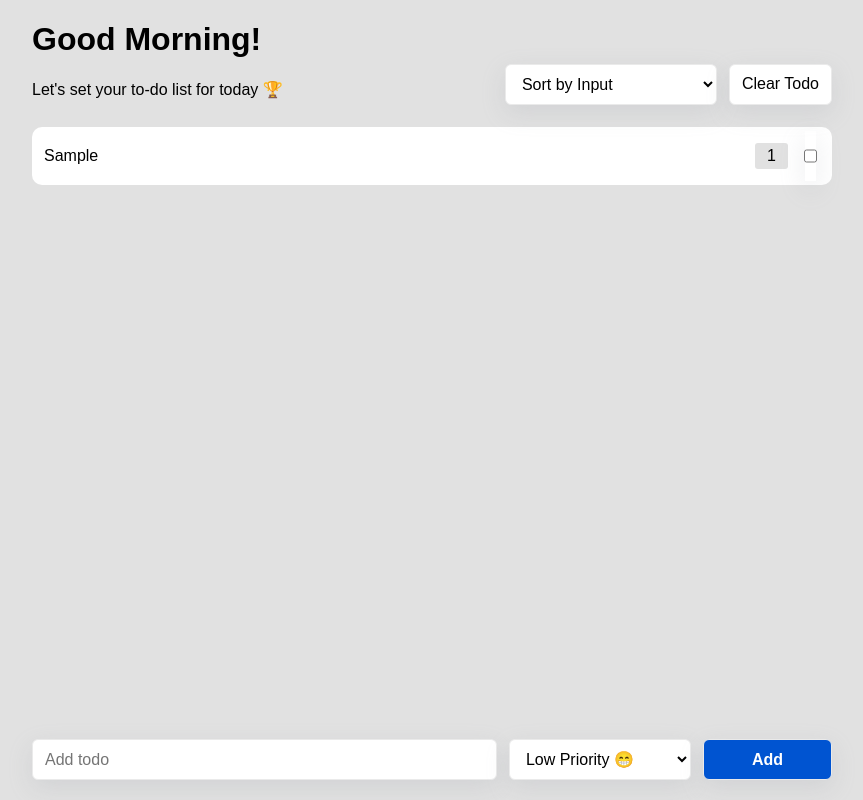
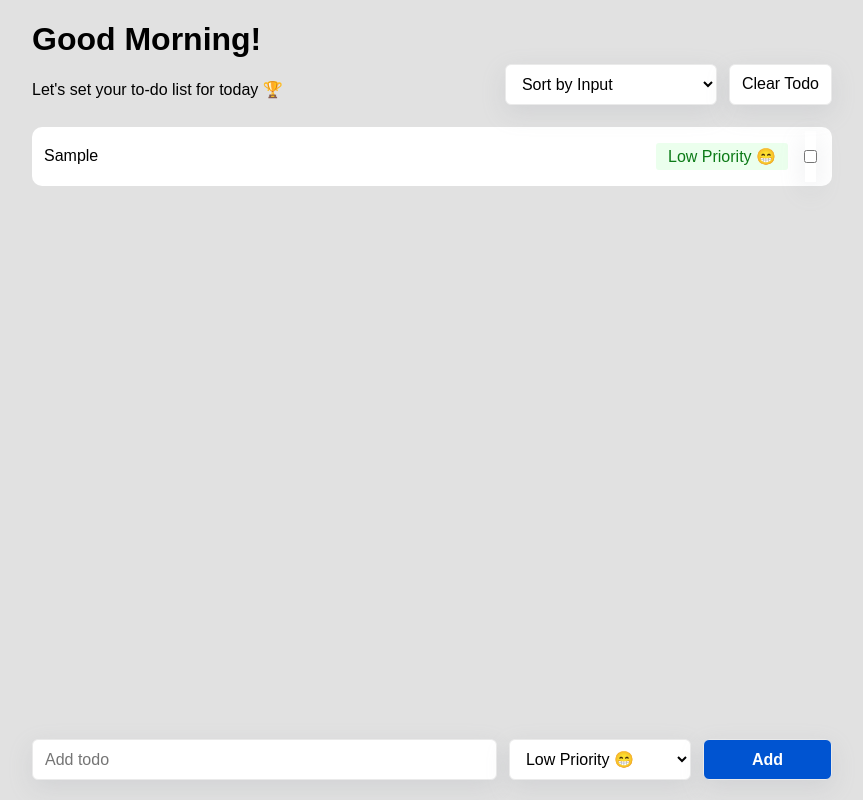
Before and after one commit to Mirzafatur/react-simple-todo, a React (Vite) app: page / in a window 1280 px wide. Both pictures are taken after typing "Sample" into the empty fields and a click on the button "Add". Shown: the whole page, without its empty margins (208-1071 px from the left). Built offline with nearby package versions, Linux system fonts and the light colour scheme.

Commit message:
feat "finished todo"

```diff
--- a/src/App.jsx
+++ b/src/App.jsx
@@ -8,10 +8,18 @@ function App() {
     setTodoItems((items) => [...items, todoItem]);
   }
 
+  function handleFinishedTodo(id) {
+    setTodoItems((items) =>
+      items.map((item) =>
+        item.id === id ? { ...item, finished: !item.finished } : item
+      )
+    );
+  }
+
   return (
     <>
       <Header />
-      <TodoList todoItems={todoItems} />
+      <TodoList todoItems={todoItems} onFinishedTodo={handleFinishedTodo} />
       <InputForm onAddTodo={handleAddTodo} />
     </>
   );
@@ -36,23 +44,43 @@ function Header() {
   );
 }
 
-function TodoList({ todoItems }) {
+function TodoList({ todoItems, onFinishedTodo }) {
   return (
     <div className="todo-list">
       {todoItems.map((todo) => (
-        <TodoItem todo={todo.todo} priority={todo.priority} />
+        <TodoItem key={todo.id} todo={todo} onFinishedTodo={onFinishedTodo} />
       ))}
     </div>
   );
 }
 
-function TodoItem({ todo, priority }) {
+function TodoItem({ todo, onFinishedTodo }) {
   return (
     <div className="todo-item">
-      <p>{todo}</p>
+      <p style={todo.finished ? { textDecoration: "line-through" } : {}}>
+        {todo.todo}
+      </p>
       <div className="item-action">
-        <p>{priority}</p>
-        <input type="checkbox" />
+        {todo.priority == "1" && (
+          <p style={{ color: "#0C7B17", backgroundColor: "#EBFFED" }}>
+            Low Priority 😁
+          </p>
+        )}
+        {todo.priority == "2" && (
+          <p style={{ color: "#847500", backgroundColor: "#FFFDEB" }}>
+            Medium Priority 😎
+          </p>
+        )}
+        {todo.priority == "3" && (
+          <p style={{ color: "#A41900", backgroundColor: "#FFECEB" }}>
+            High Priority 🤯
+          </p>
+        )}
+        <input
+          type="checkbox"
+          value={todo.finished}
+          onChange={() => onFinishedTodo(todo.id)}
+        />
       </div>
     </div>
   );
@@ -68,7 +96,7 @@ function InputForm({ onAddTodo }) {
     if (!todo) return;
 
     const newTodo = {
-      date: Date.now(),
+      id: Date.now(),
       todo,
       priority,
       checked: false,
```
